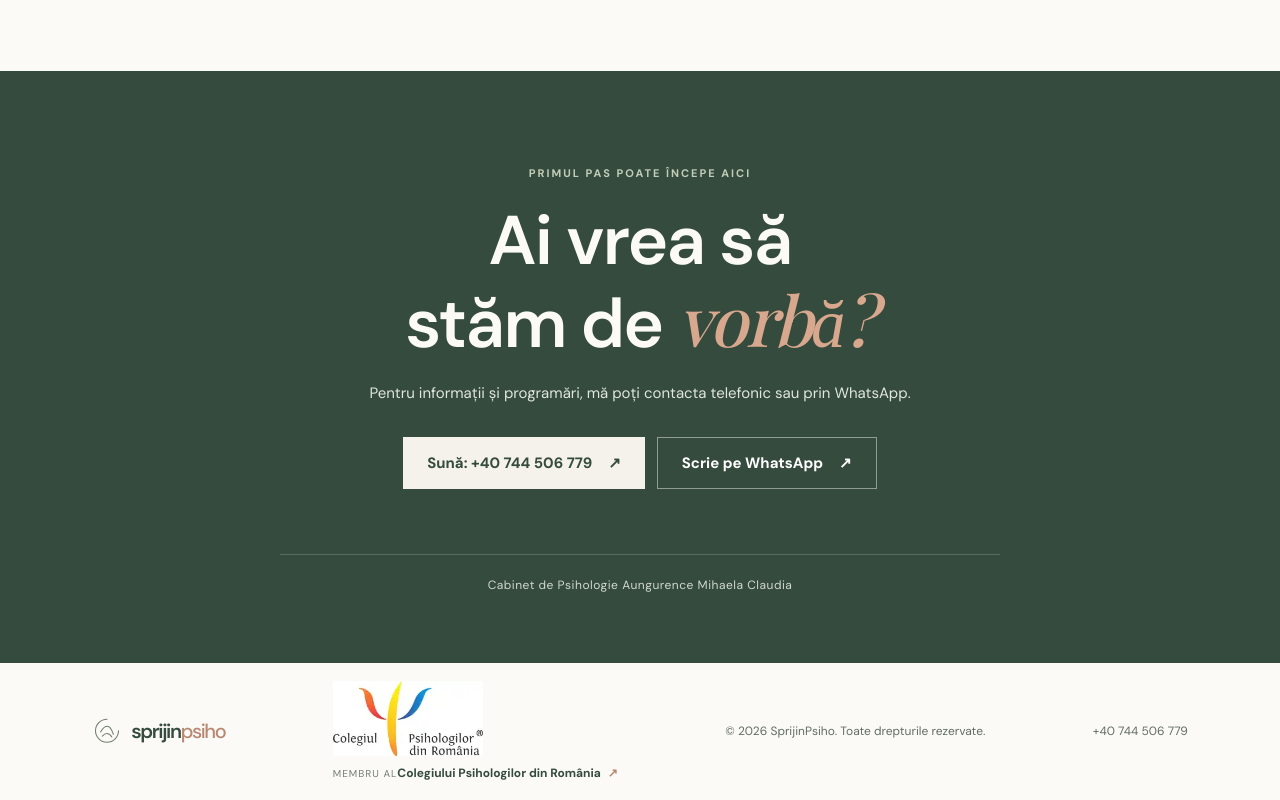
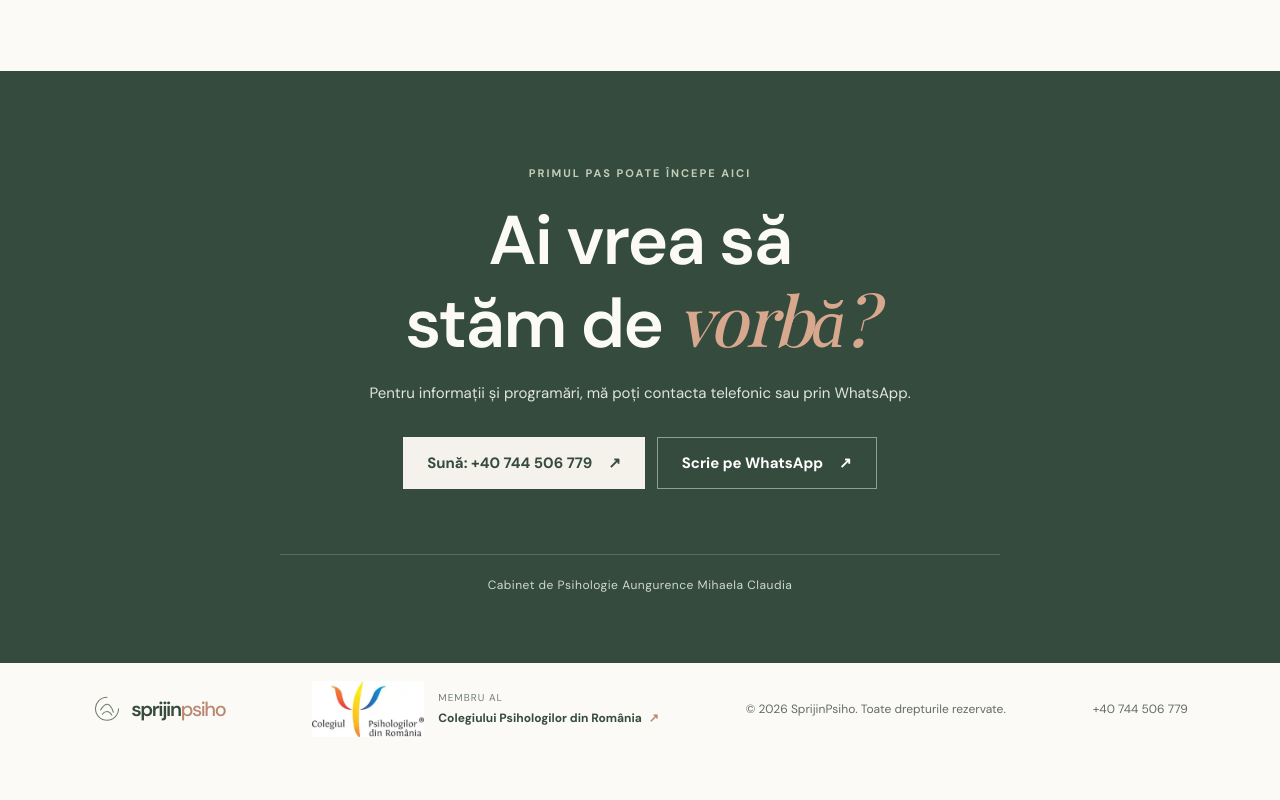
Before and after one commit to bwines/sprijinpsiho, a Next.js app: page / in a window 1280 px wide. Shown: the part 2850-3650 px from the top of the page. After the commit the page ends 3605 px from the top, so only its background shows below. Built offline with nearby package versions, Linux system fonts and the light colour scheme; a web font is replaced by a local one.

Commit message:
Align COPSI footer logo beside membership text

```diff
--- a/app/globals.css
+++ b/app/globals.css
@@ -100,9 +100,10 @@ h2 { color: var(--forest); font-size: clamp(38px, 4.2vw, 54px); line-height: 1.1
 .site-footer { min-height: 86px; padding: 18px 7.2%; display: flex; justify-content: space-between; align-items: center; gap: 20px; color: #626d63; font-size: 12px; }
 .footer-brand .brand-word { font-size: 20px; }
 .footer-brand .brand-mark { width: 30px; height: 30px; }
-.footer-membership { display: flex; flex-direction: column; align-items: flex-start; gap: 5px; line-height: 1.4; }
-.footer-copsi-logo { display: block; width: 150px; margin-bottom: 4px; }
+.footer-membership { display: flex; flex-direction: row; align-items: center; gap: 14px; line-height: 1.4; }
+.footer-copsi-logo { display: block; flex: 0 0 112px; width: 112px; }
 .footer-copsi-logo img { display: block; width: 100%; height: auto; }
+.footer-membership-text { display: flex; flex-direction: column; align-items: flex-start; gap: 5px; }
 .membership-label { color: #737e73; font-size: 10px; letter-spacing: 1px; text-transform: uppercase; }
 .footer-membership a { color: var(--forest); font-size: 12px; font-weight: 700; }
 .footer-membership a span { color: var(--clay); margin-left: 4px; }
```
